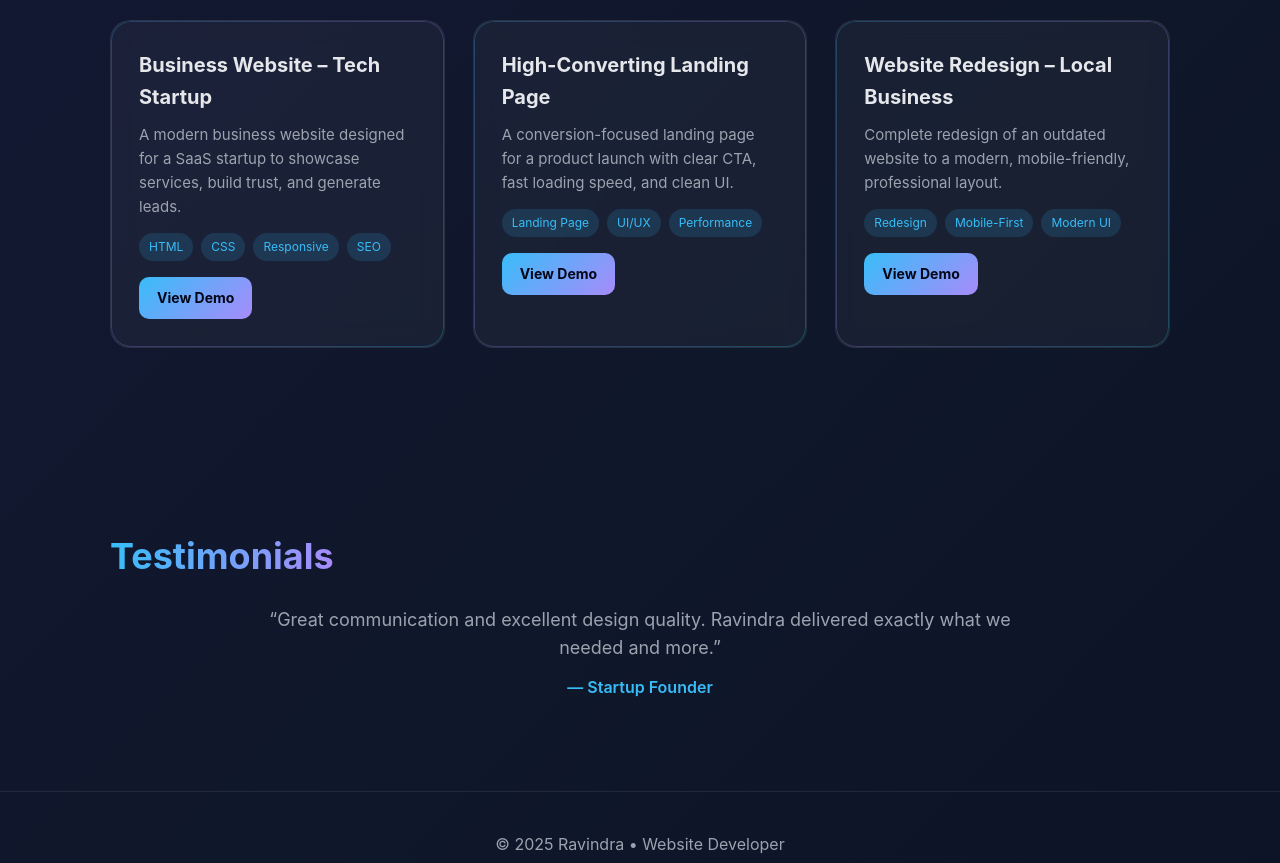
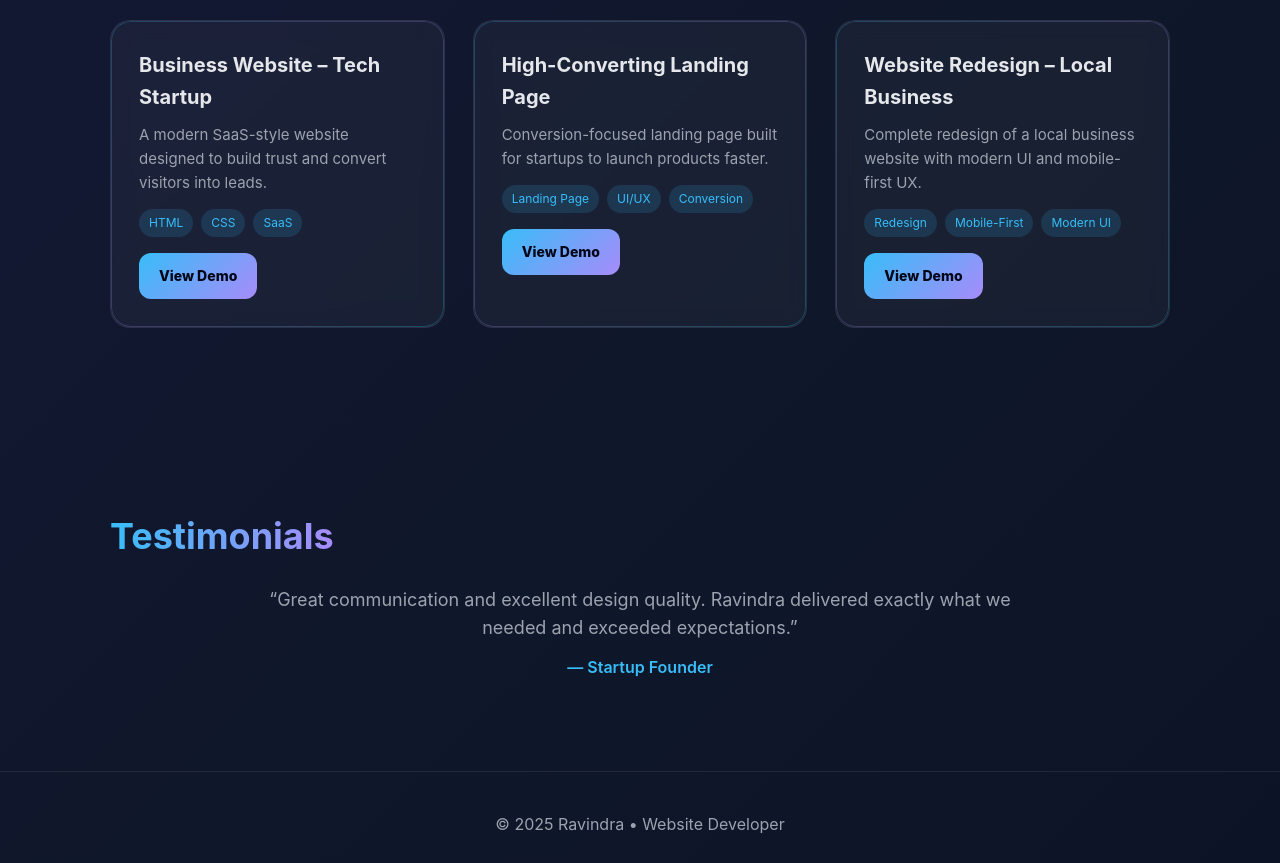
Before and after one commit to RavindraTripathi/ravindra-portfolio, a plain HTML site: page index.html in a window 1280 px wide. Shown: the part 1360-2223 px from the top of the page. Drawn offline with Linux system fonts and the light colour scheme.

Commit message:
Enhance project card styles and descriptions
Updated various styles and descriptions for project cards.

```diff
--- a/index.html
+++ b/index.html
@@ -73,7 +73,7 @@ header p{
 }
 .hero-btn:hover{
   transform:translateY(-4px);
-  box-shadow:0 0 60px rgba(167,139,250,.5);
+  box-shadow:0 0 60px rgba(167,139,250,.6);
 }
 
 /* SECTIONS */
@@ -121,10 +121,10 @@ h2 span{
   opacity:.25;
 }
 .card:hover{
-  transform:translateY(-8px);
+  transform:translateY(-10px);
 }
 .card:hover::before{
-  opacity:.8;
+  opacity:.9;
 }
 
 /* PORTFOLIO */
@@ -153,9 +153,9 @@ h2 span{
 }
 .project-btn{
   display:inline-block;
-  padding:10px 18px;
-  border-radius:10px;
-  font-weight:700;
+  padding:12px 20px;
+  border-radius:12px;
+  font-weight:800;
   background:linear-gradient(135deg,var(--blue),var(--purple));
   color:#020617;
   font-size:14px;
@@ -218,44 +218,40 @@ footer{
     <div class="card">
       <div class="project-title">Business Website – Tech Startup</div>
       <div class="project-desc">
-        A modern business website designed for a SaaS startup to showcase services,
-        build trust, and generate leads.
+        A modern SaaS-style website designed to build trust and convert visitors into leads.
       </div>
       <div class="tags">
         <div class="tag">HTML</div>
         <div class="tag">CSS</div>
-        <div class="tag">Responsive</div>
-        <div class="tag">SEO</div>
+        <div class="tag">SaaS</div>
       </div>
-      <a class="project-btn" href="#" target="_blank">View Demo</a>
+      <a class="project-btn" href="https://ravindratripathi.github.io/tech-startup/" target="_blank">View Demo</a>
     </div>
 
     <div class="card">
       <div class="project-title">High-Converting Landing Page</div>
       <div class="project-desc">
-        A conversion-focused landing page for a product launch with clear CTA,
-        fast loading speed, and clean UI.
+        Conversion-focused landing page built for startups to launch products faster.
       </div>
       <div class="tags">
         <div class="tag">Landing Page</div>
         <div class="tag">UI/UX</div>
-        <div class="tag">Performance</div>
+        <div class="tag">Conversion</div>
       </div>
-      <a class="project-btn" href="#" target="_blank">View Demo</a>
+      <a class="project-btn" href="https://ravindratripathi.github.io/landing-page-demo/" target="_blank">View Demo</a>
     </div>
 
     <div class="card">
       <div class="project-title">Website Redesign – Local Business</div>
       <div class="project-desc">
-        Complete redesign of an outdated website to a modern, mobile-friendly,
-        professional layout.
+        Complete redesign of a local business website with modern UI and mobile-first UX.
       </div>
       <div class="tags">
         <div class="tag">Redesign</div>
         <div class="tag">Mobile-First</div>
         <div class="tag">Modern UI</div>
       </div>
-      <a class="project-btn" href="#" target="_blank">View Demo</a>
+      <a class="project-btn" href="https://ravindratripathi.github.io/business-redesign/" target="_blank">View Demo</a>
     </div>
 
   </div>
@@ -266,7 +262,7 @@ footer{
   <div class="testimonial">
     <p>
       “Great communication and excellent design quality. Ravindra delivered
-      exactly what we needed and more.”
+      exactly what we needed and exceeded expectations.”
     </p>
     <span>— Startup Founder</span>
   </div>
```
